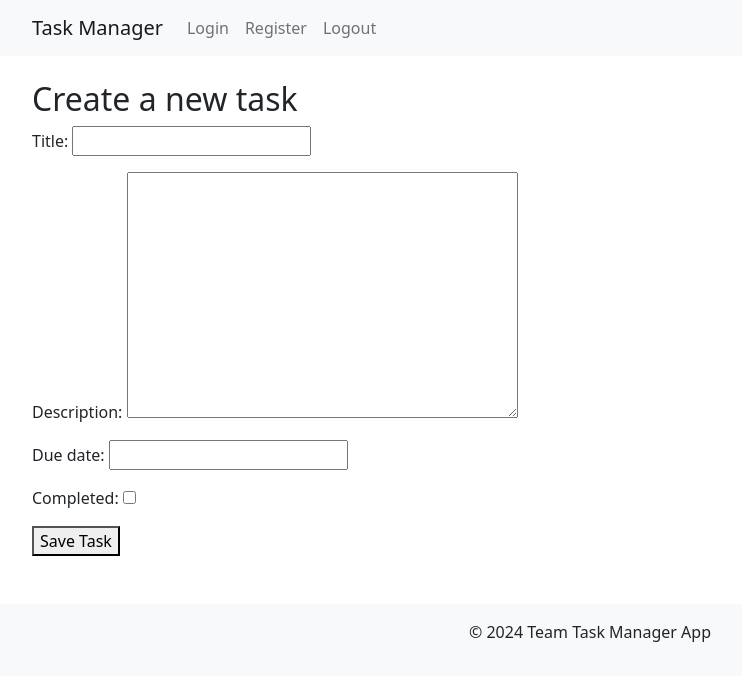
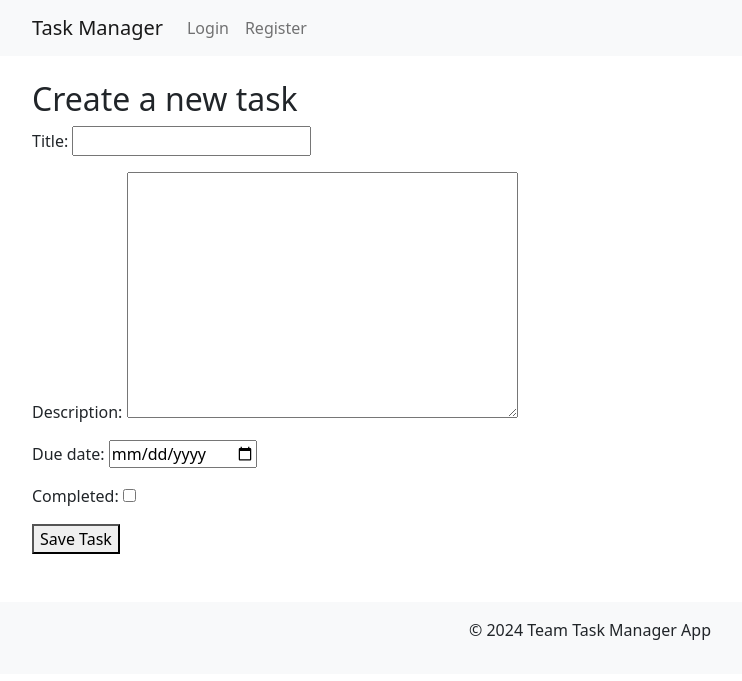
Before and after one commit to FocusCK/TeamTaskManager, a Django app: page /tasks/create/ in a window 1280 px wide. Shown: the top 681 px of the page, without its empty margins (50-792 px from the left). Run offline with Django 5.2, Linux system fonts and the light colour scheme.

Commit message:
Update base.html

```diff
--- a/tasks/forms.py
+++ b/tasks/forms.py
@@ -5,3 +5,5 @@ class TaskForm(forms.ModelForm):
     class Meta:
         model = Task
         fields = ['title', 'description', 'due_date', 'completed']
+
+    due_date = forms.DateTimeField(widget=forms.DateInput(attrs ={'type': 'date'}))
--- a/users/templates/users/base.html
+++ b/users/templates/users/base.html
@@ -12,10 +12,16 @@
             <a class="navbar-brand" href="/">Task Manager</a>
             <div class="collapse navbar-collapse">
                 <ul class="navbar-nav ml-auto">
-                    <!-- <li class="nav-item"><a class="nav-link" href="{#% url 'home' %#}">Home</a></li> -->
-                    <li class="nav-item"><a class="nav-link" href="{% url 'login' %}">Login</a></li>
-                    <li class="nav-item"><a class="nav-link" href="{% url 'register' %}">Register</a></li>
-                    <li class="nav-item"><a class="nav-link" href="{% url 'logout' %}">Logout</a></li>
+                    <!-- Check if the user is logged in -->
+                    {% if user.is_authenticated %}
+                        <!-- Display if user is logged in -->
+                        <li class="nav-item"><a class="nav-link" href="{% url 'logout' %}">Logout</a></li>
+                        <li class="nav-item"><a class="nav-link" href="{% url 'home' %}">Home</a></li>
+                    {% else %}
+                        <!-- Display if the user is not logged in -->
+                        <li class="nav-item"><a class="nav-link" href="{% url 'login' %}">Login</a></li>
+                        <li class="nav-item"><a class="nav-link" href="{% url 'register' %}">Register</a></li>
+                    {% endif %}
                 </ul>
             </div>
         </div>
```
